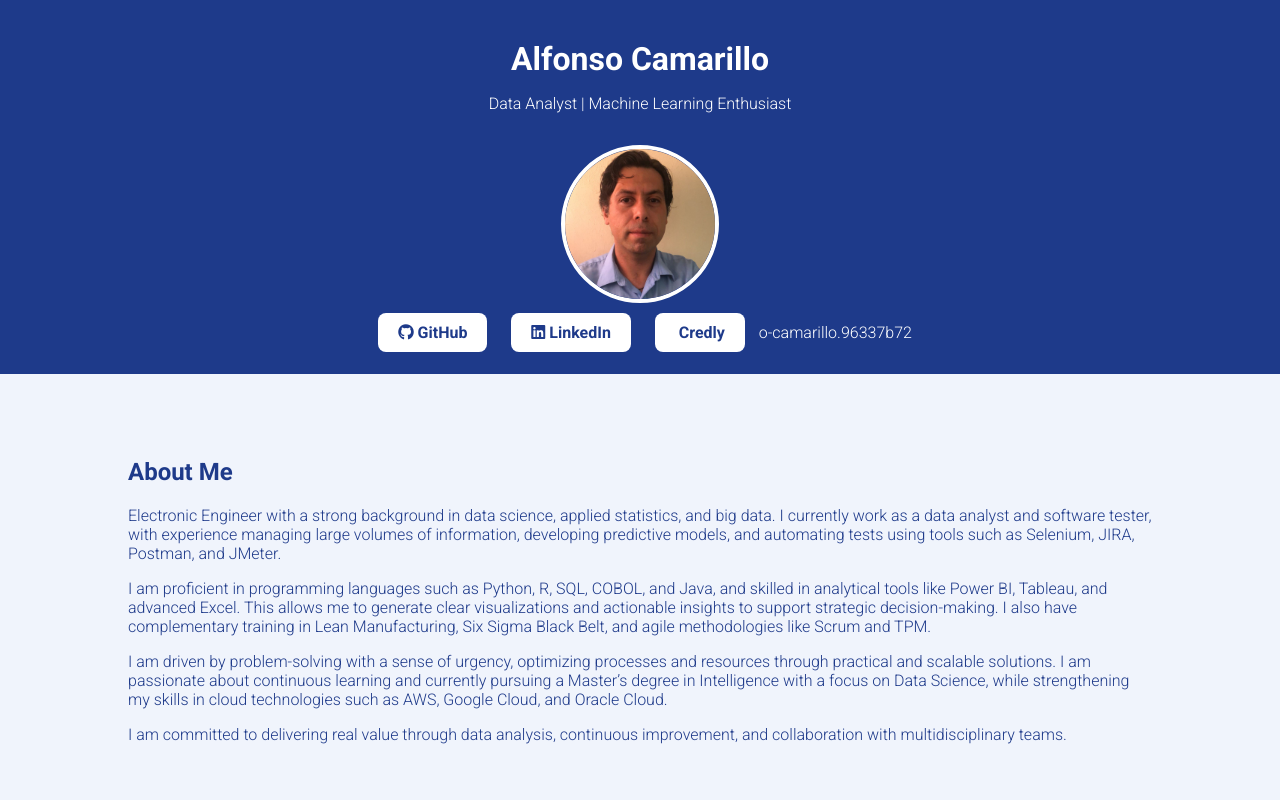
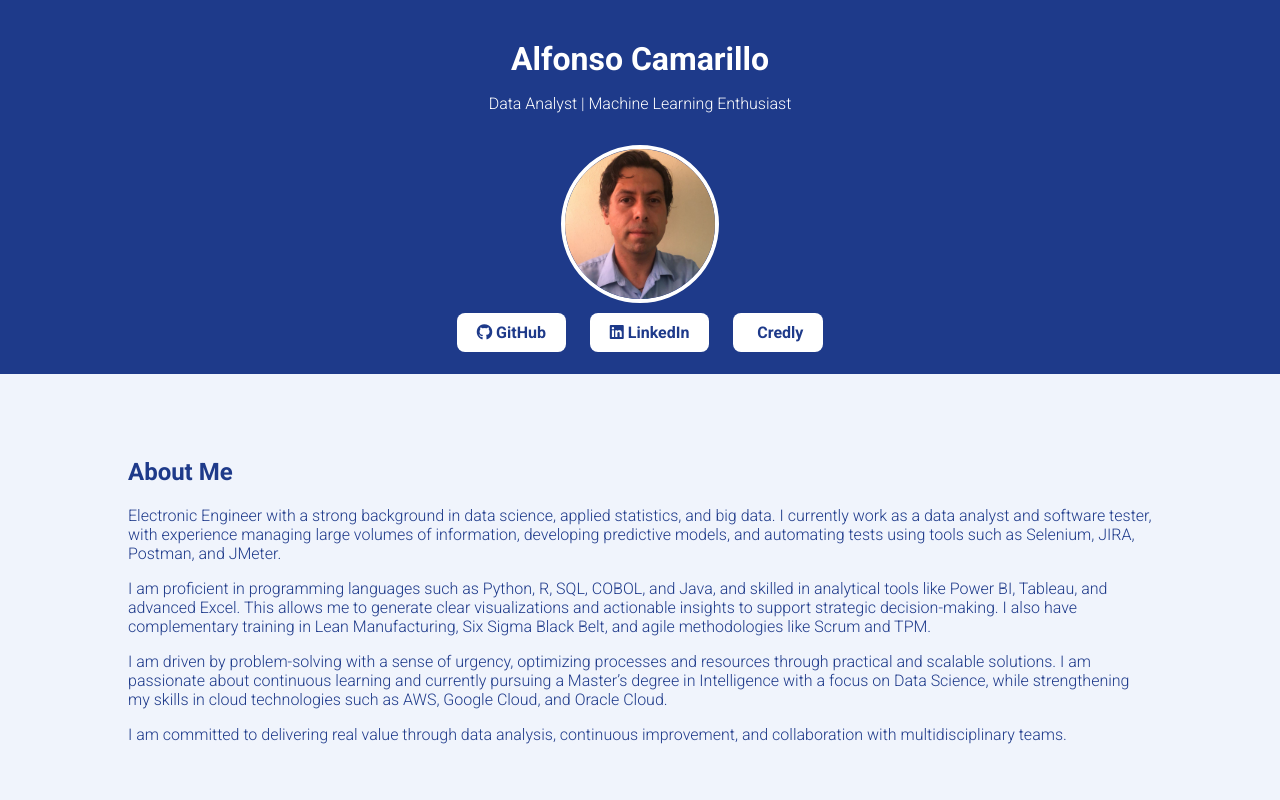
Before and after one commit to alfonsocamarillo/alfonsocamarillo.github.io, a plain HTML site: page index.html in a window 1280 px wide. Shown: the top 800 px of the page. Drawn offline with Linux system fonts and the light colour scheme; some icons are missing.

Commit message:
Update index.html

```diff
--- a/index.html
+++ b/index.html
@@ -85,8 +85,8 @@
     <div class="buttons">
       <a href="https://github.com/alfonsocamarillo" target="_blank"><i class="fab fa-github"></i> GitHub</a>
       <a href="https://www.linkedin.com/in/alfonso-camarillo/" target="_blank"><i class="fab fa-linkedin"></i> LinkedIn</a>
-      <a href="https://www.credly.com/users/alfonso-camarillo.96337b72"_blank"><i class="fab fa-credly"></i> Credly</a>
-o-camarillo.96337b72
+      <a href="https://www.credly.com/users/alfonso-camarillo.96337b72" target="_blank"><i class="fab fa-credly"></i> Credly</a>
+
     </div>
   </header>
 
```
